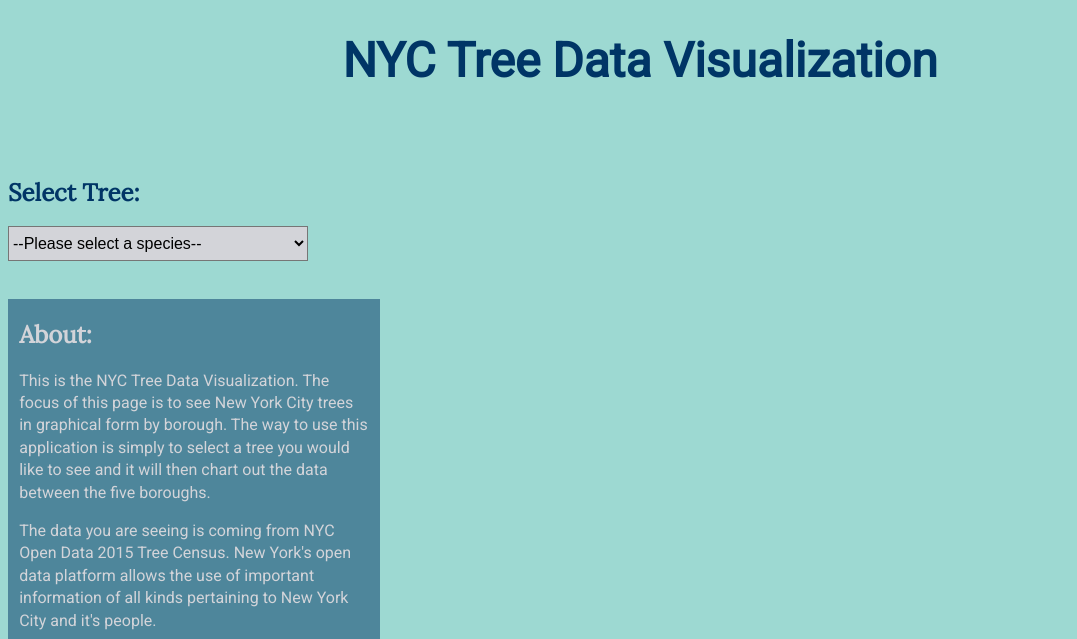
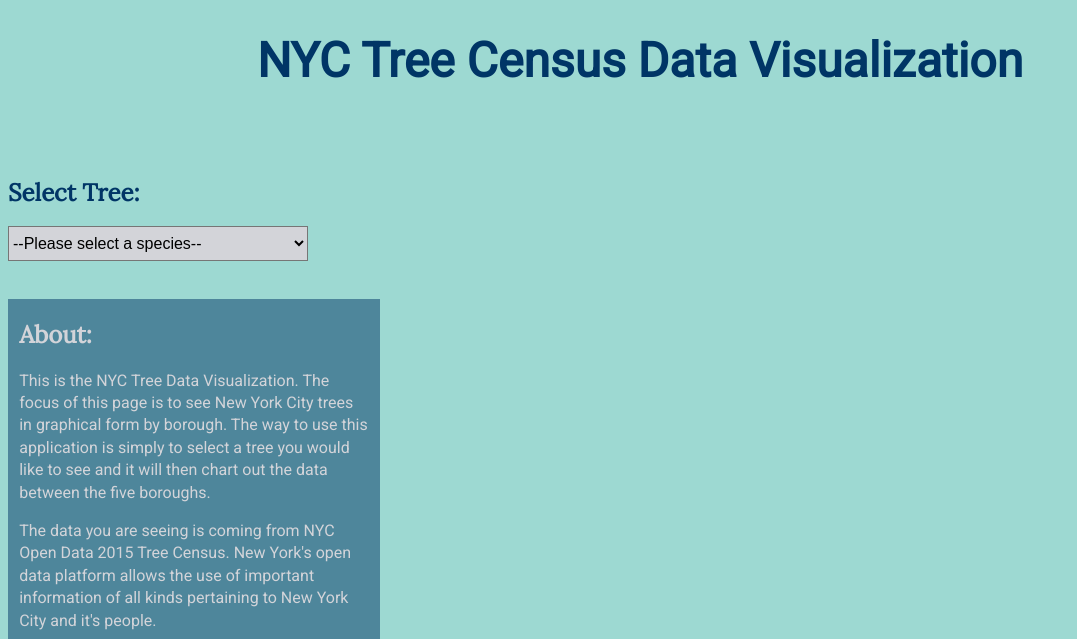
Before and after one commit to charliepsheppard/NYC-Tree-Census-Data-Visualization, a website: page index.html in a window 1280 px wide. Shown: the top 639 px of the page, without its empty margins (0-1077 px from the left). Drawn offline with nearby package versions, Linux system fonts and the light colour scheme.

Commit message:
Change title

```diff
--- a/index.html
+++ b/index.html
@@ -13,7 +13,7 @@
   <title>NYC Tree Census DV</title>
 </head>
 <body>
-  <h1 class="title-header">NYC Tree Data Visualization</h1>
+  <h1 class="title-header">NYC Tree Census Data Visualization</h1>
   <div>
     <ul class="tree-list"></ul>
   </div>
```
Also changed, not shown: dist/main.css, dist/main.js, 1 other file.
